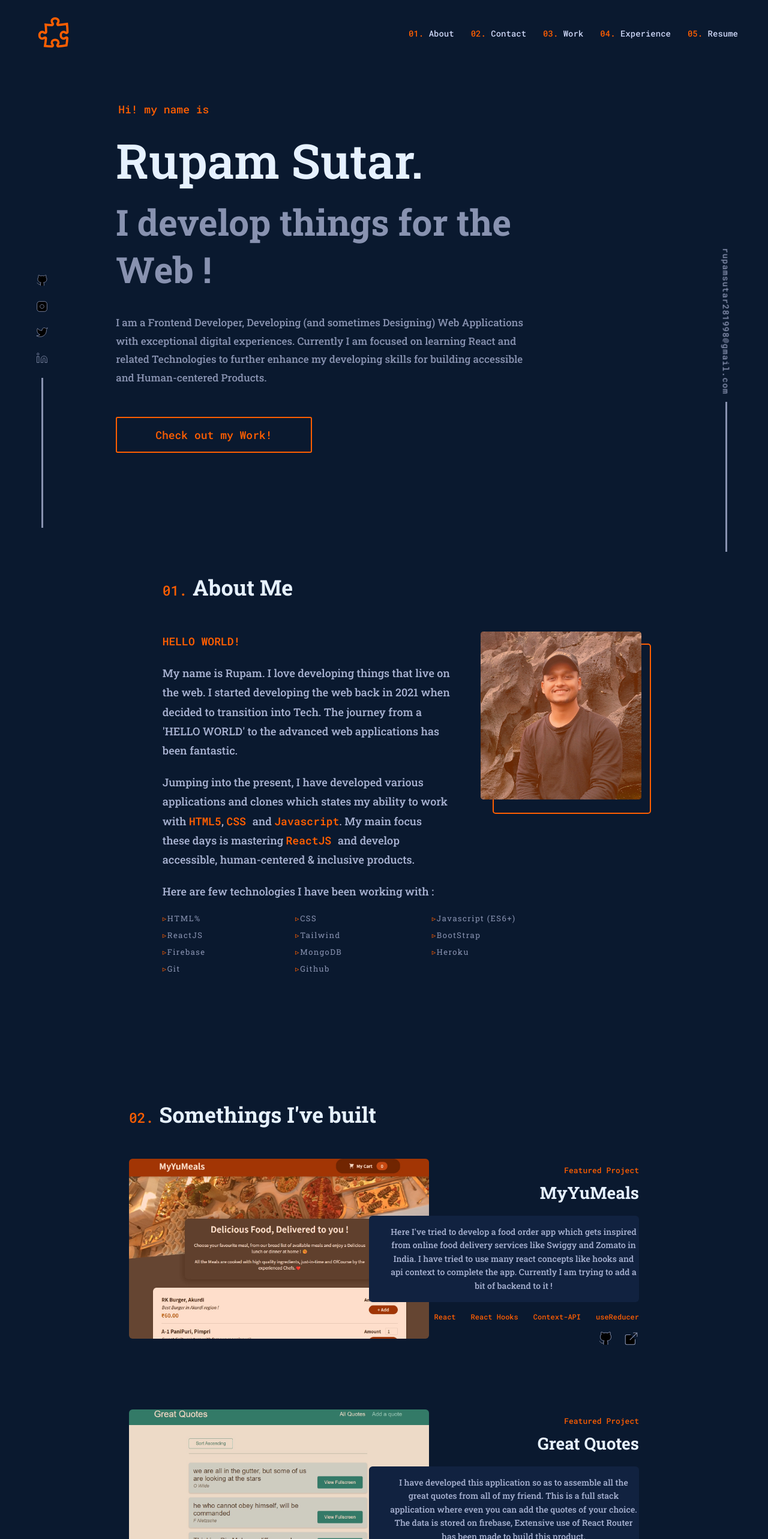
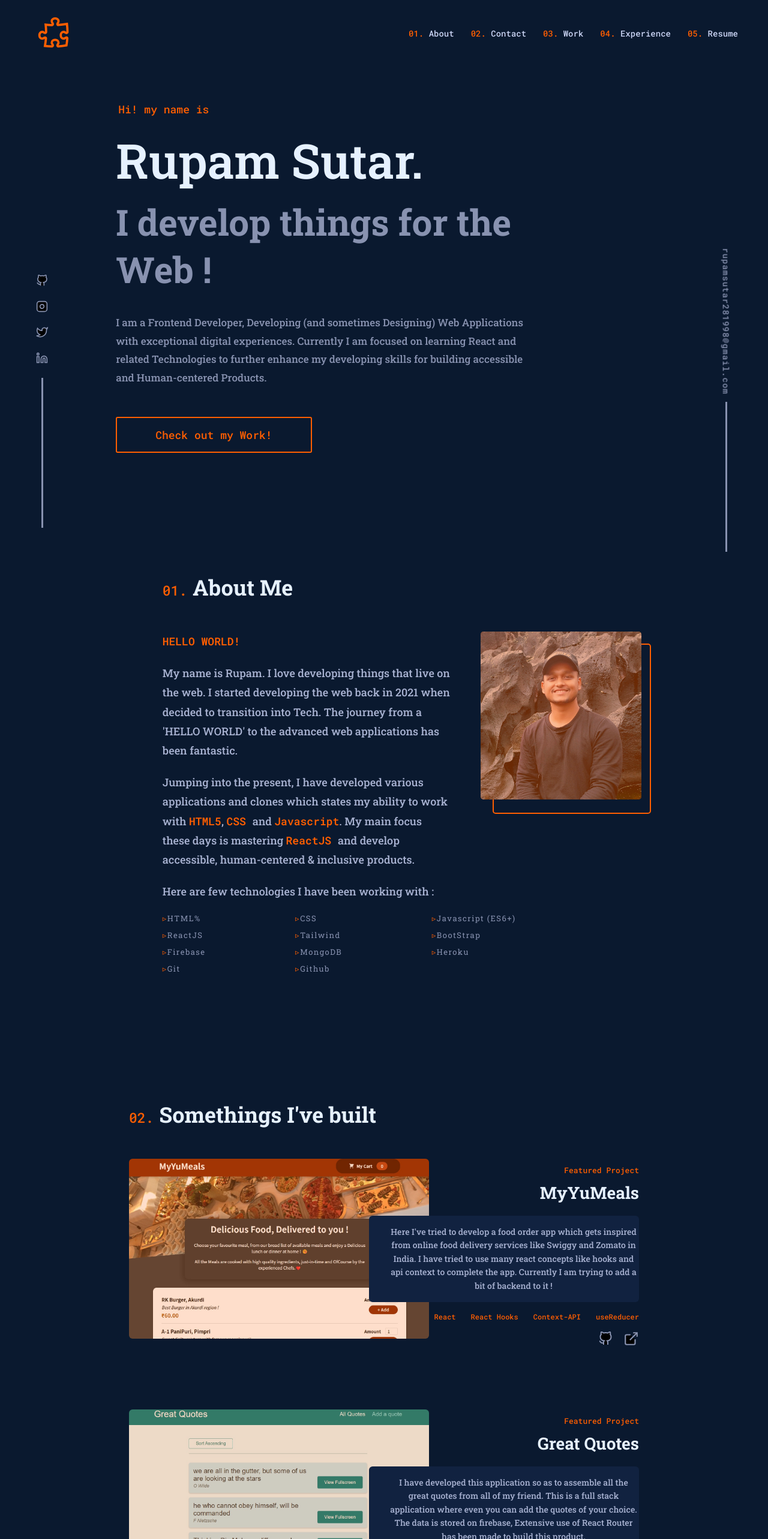
Before and after one commit to rupamsutar/Portfolio, a React (Create React App) app: page / in a window 1280 px wide. Shown: the top 2566 px of the page at 60% size. Built offline with nearby package versions, Linux system fonts and the light colour scheme.

Commit message:
Icons error solved

```diff
--- a/src/Components/Projects/MainProjectInfo.module.css
+++ b/src/Components/Projects/MainProjectInfo.module.css
@@ -112,6 +112,7 @@
 .svg-icon {
     stroke: #8892b0;
     transition: all 0.3s;
+    stroke-width: 2px;
 }
 .svg-icon:hover {
     stroke: #ff5e00;
--- a/src/Components/UI/icons-and-email.module.css
+++ b/src/Components/UI/icons-and-email.module.css
@@ -21,6 +21,8 @@
     width: 20px;
     transition: all 0.3s;
     stroke: #8892b0;
+
+    stroke-width: 2px;
 }
 
 .svg-icon:hover {
```
Also changed, not shown: src/Components/UI/icons-and-email.js (+0 -10 lines).
